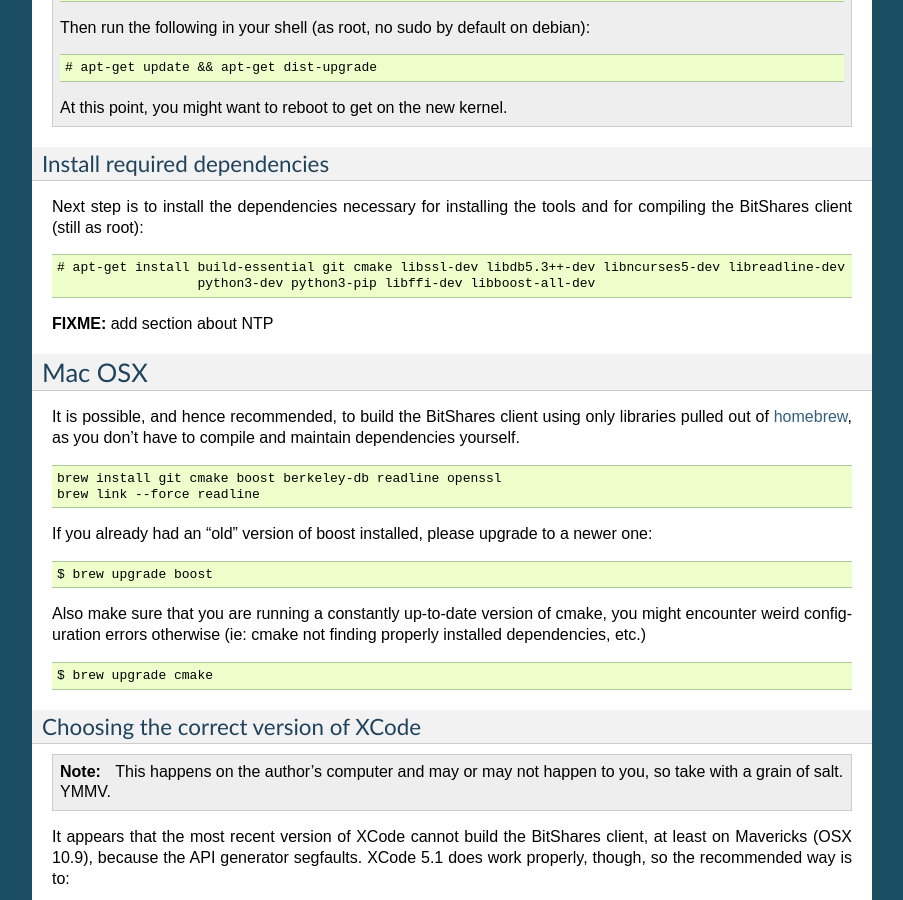
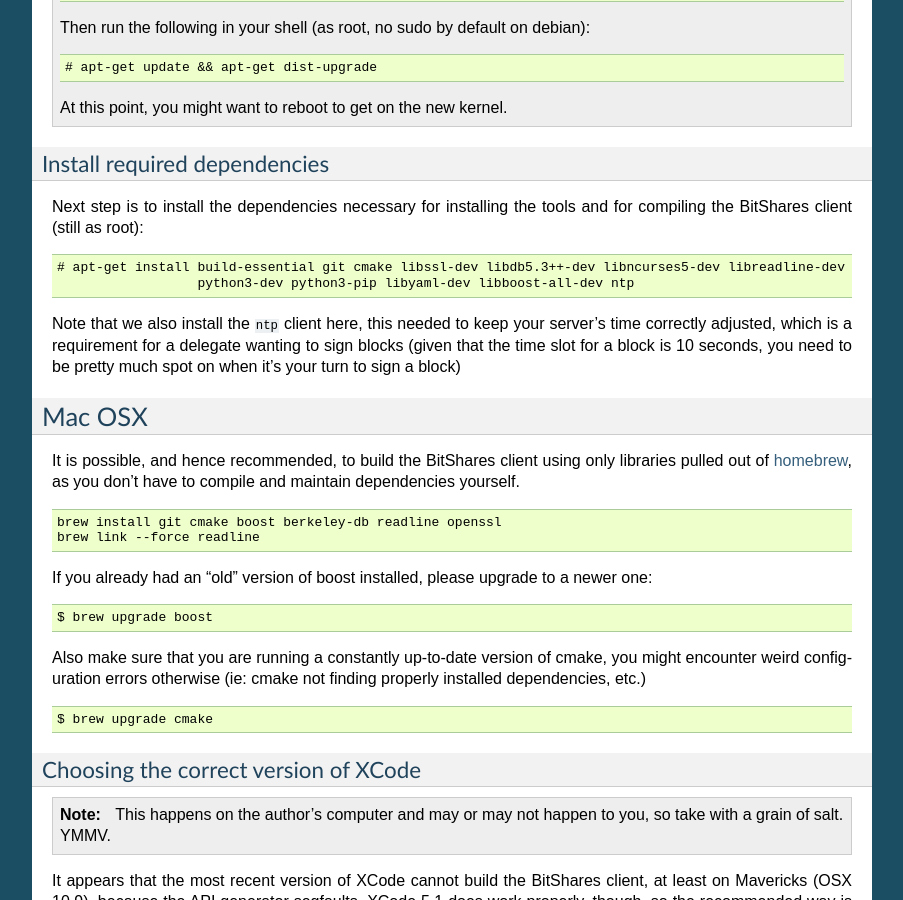
Before and after one commit to wackou/bts_tools, a Sphinx documentation site: the page built from docs/howto_os.rst, in a window 1280 px wide and 900 px high, scrolled down 621 px. Shown: the whole window, without its empty margins (198-1101 px from the left). Built offline with Sphinx 7.4.7, drawn with Linux system fonts in a browser that asks for light colours.

Commit message:
Added note about ntp

```diff
--- a/docs/howto_os.rst
+++ b/docs/howto_os.rst
@@ -51,10 +51,12 @@
 for compiling the BitShares client (still as root)::
 
     # apt-get install build-essential git cmake libssl-dev libdb5.3++-dev libncurses5-dev libreadline-dev \
-                      python3-dev python3-pip libffi-dev libboost-all-dev
+                      python3-dev python3-pip libyaml-dev libboost-all-dev ntp
 
-**FIXME:** add section about NTP
-
+Note that we also install the ``ntp`` client here, this needed to keep your
+server's time correctly adjusted, which is a requirement for a delegate wanting
+to sign blocks (given that the time slot for a block is 10 seconds, you need
+to be pretty much spot on when it's your turn to sign a block)
 
 Mac OSX
 -------
```
Also changed, not shown: 1 other file.
